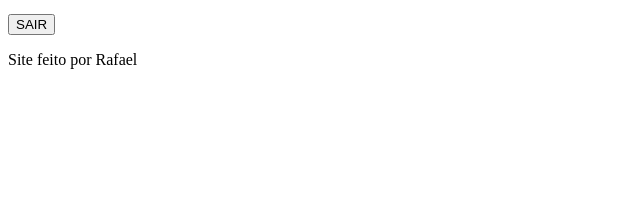
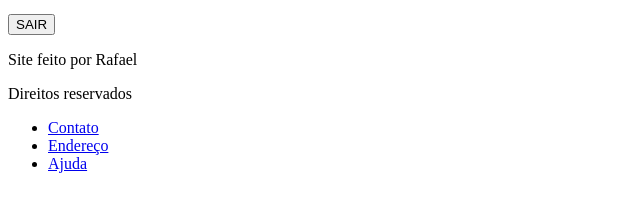
Before and after one commit to rafaelreisoliveira/segundo-rep, a plain HTML site: page index.html in a window 1280 px wide. Shown: the part 136-348 px from the top of the page, without its empty margins (0-640 px from the left). Drawn offline with Linux system fonts and the light colour scheme.

Commit message:
adicionando footer com ajuda, endereço, contato

```diff
--- a/index.html
+++ b/index.html
@@ -16,6 +16,14 @@
 
     <Footer>
         <p>Site feito por Rafael</p>
+        <p>Direitos reservados</p>
+        <ul>
+            <li><a href="https://exemplo.com">Contato</a></li>
+            <li><a href="https://exemplo.com">Endereço</a></li>
+            <li><a href="https://exemplo.com" target="_blank" rel="noopener noreferrer">Ajuda</a></li>
+    </ul>
+
+
     </Footer>
 </body>
 </html>
```
